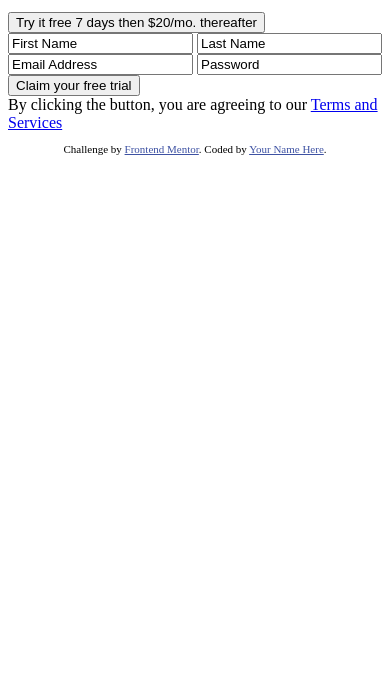
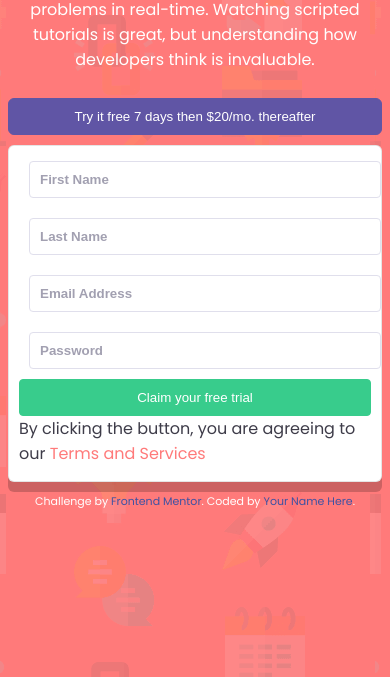
Before and after one commit to fdizzlefizzle/signup-form, a plain HTML site: page index.html in a window 390 px wide. Shown: the part 175-852 px from the top of the page. Drawn offline with Linux system fonts and the light colour scheme.

Commit message:
roughed out mobile styles

```diff
--- a/index.html
+++ b/index.html
@@ -7,7 +7,7 @@
   <link rel="preconnect" href="https://fonts.gstatic.com" crossorigin>
   <link href="https://fonts.googleapis.com/css2?family=Poppins:wght@400;500;600;700&display=swap" rel="stylesheet">
   <link rel="icon" type="image/png" sizes="32x32" href="./images/favicon-32x32.png">
-
+  <link href="styles/main.css" rel="stylesheet">
   <title>Frontend Mentor | Intro component with sign up form</title>
 
   <!-- Feel free to remove these styles or customise in your own stylesheet 👍 -->
@@ -17,7 +17,7 @@
   </style>
 </head>
 <body>
-
+  <div class="overlay">
     <main class="text-ctr">
       <h1>
         Learn to code by watching others
@@ -32,16 +32,16 @@
     <div class="button-form">
       <button class="try-trial">Try it free 7 days then $20/mo. thereafter</button>
       <div class="form-ctr">
-      <form>
-        <input type="text" id="fname" name="fname" value="First Name">
-        <input type="text" id="fname" name="fname" value="Last Name">
-        <input type="text" id="fname" name="fname" value="Email Address">
-        <input type="text" id="fname" name="fname" value="Password">
+        <form class="form">
+          <input class="form-fill" type="text" id="fname" name="fname" value="First Name">
+          <input class="form-fill" type="text" id="fname" name="fname" value="Last Name">
+          <input class="form-fill" type="text" id="fname" name="fname" value="Email Address">
+          <input class="form-fill" type="text" id="fname" name="fname" value="Password">
         </form>
 
         <button class="claim-trial">Claim your free trial</button>
 
-      <div>By clicking the button, you are agreeing to our <a href="#">Terms and Services</a></div>
+        <div class="bot-text">By clicking the button, you are agreeing to our <a href="#">Terms and Services</a></div>
       </div>
     </div>
     <footer>
@@ -50,5 +50,6 @@
         Coded by <a href="#">Your Name Here</a>.
       </p>
     </footer>
+  </div>
 </body>
 </html>
--- a/styles/main.css
+++ b/styles/main.css
@@ -1,3 +1,7 @@
+* {
+    box-sizing: border-box;
+}
+
 html {
     margin: 0;
     padding: 0;
@@ -6,15 +10,95 @@ html {
 
 body {
     display: flex;
+    position: relative;
     flex-direction: column;
+    align-items: center;
+    height: 100%;
+    background-image: url("../images/bg-intro-mobile.png");
+    background-color: hsl(0, 100%, 74%) ;
+    color: white;
     font-size: 16px;
     font-family: 'Poppins', sans-serif;
 }
 
+.overlayx {
+    position: absolute;
+    height: 100%;
+    width: 100%;
+    background-color: hsl(0, 100%, 74%);
+    opacity: 0.5;
+}
+
+.text-ctr {
+
+}
+
 h1 {
     text-align: center;
+    font: 50px;
 }
 
 p {
     text-align: center;
 }
+
+.button-form {
+    display: flex;
+    flex-direction: column;
+    align-items: center;
+
+}
+
+.try-trial {
+    color: white;
+    background-color: hsl(248, 32%, 49%) ;
+    border: 1px solid hsl(248, 32%, 49%);
+    border-radius: 6px;
+    padding: 10px 20px;
+    margin: 10px;
+    width: 100%;
+}
+
+.form-ctr {
+    display: flex;
+    flex-direction: column;
+    background-color: white;
+    border: 1px solid rgba(0, 0, 0, 0.1);
+    border-radius: 6px;
+    align-items: center;
+    width: 100%;
+    box-shadow: 0 10px rgba(0, 0, 0, .2);
+    padding: 5px 10px 15px 10px;
+}
+
+.form-fill {
+    margin: 10px;
+    padding: 10px 10px;
+    width: 100%;
+    color: hsl(249, 10%, 66%);
+    border: 1px solid hsl(246, 25%, 90%);
+    border-radius: 4px;
+    font-weight: 900;
+}
+
+.form {
+
+}
+
+.claim-trial {
+    color: white;
+    background-color: hsl(154, 59%, 51%);
+    border: 1px solid hsl(154, 59%, 51%);
+    border-radius: 4px;
+    padding: 10px 20px;
+    width: 100%;
+}
+
+a {
+    text-decoration: none;
+    color: hsl(0, 100%, 74%);
+}
+
+.bot-text {
+    color: hsl(249, 10%, 26%);
+}
```
Lines whose indentation alone changed are shown as unchanged.
